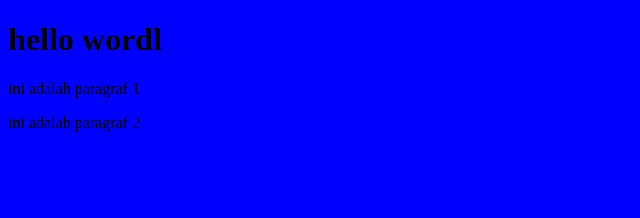
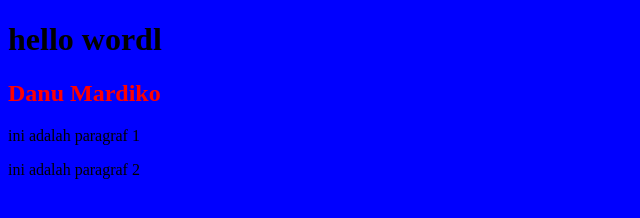
Before and after one commit to danumardiko/coba_itw, a plain HTML site: page index.html in a window 1280 px wide. Shown: the whole page, without its empty margins (0-640 px from the left). Drawn offline with Linux system fonts and the light colour scheme.

Commit message:
menambahkan h2

```diff
--- a/index.html
+++ b/index.html
@@ -6,6 +6,7 @@
 </head>
 <body>
 	<H1>hello wordl</H1>
+	<h2>Danu Mardiko</h2>
 	<P>ini adalah paragraf 1</P>
 	<P>ini adalah paragraf 2</P>
 
--- a/style.css
+++ b/style.css
@@ -1 +1,2 @@
 body{background-color: blue;}
+h2{color: red;}
```
